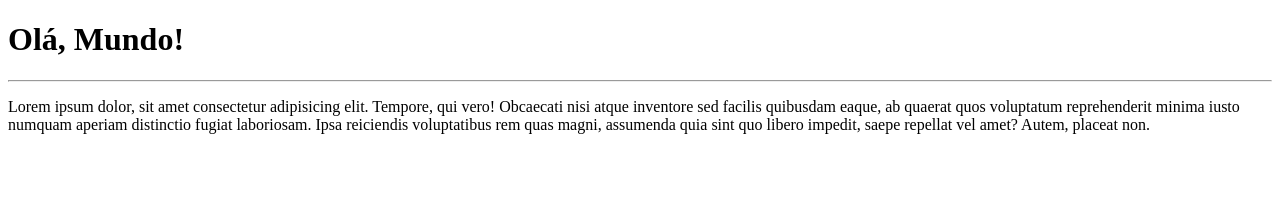
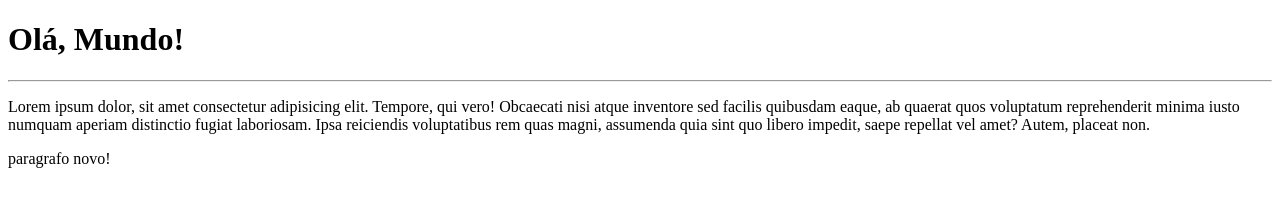
Before and after one commit to Fabiodora183/ola-mundo, a plain HTML site: page site-exemplo/index.html in a window 1280 px wide. Drawn offline with Linux system fonts and the light colour scheme.

Commit message:
paragrafo novo

```diff
--- a/site-exemplo/index.html
+++ b/site-exemplo/index.html
@@ -9,7 +9,7 @@
     <h1>Olá, Mundo!</h1>
     <hr>
     <p>Lorem ipsum dolor, sit amet consectetur adipisicing elit. Tempore, qui vero! Obcaecati nisi atque inventore sed facilis quibusdam eaque, ab quaerat quos voluptatum reprehenderit minima iusto numquam aperiam distinctio fugiat laboriosam. Ipsa reiciendis voluptatibus rem quas magni, assumenda quia sint quo libero impedit, saepe repellat vel amet? Autem, placeat non.</p>
-
+<p>paragrafo novo!</p>
 
 
 </body>
```
